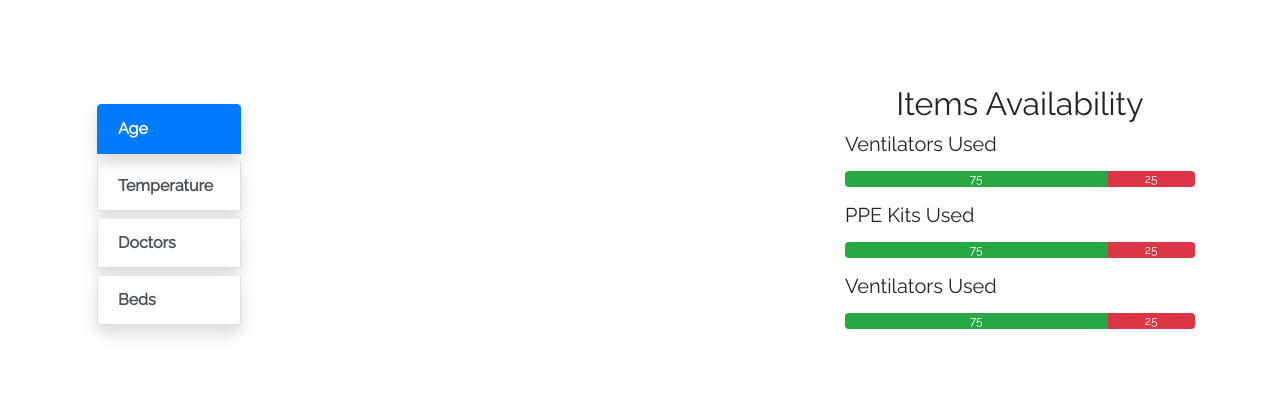
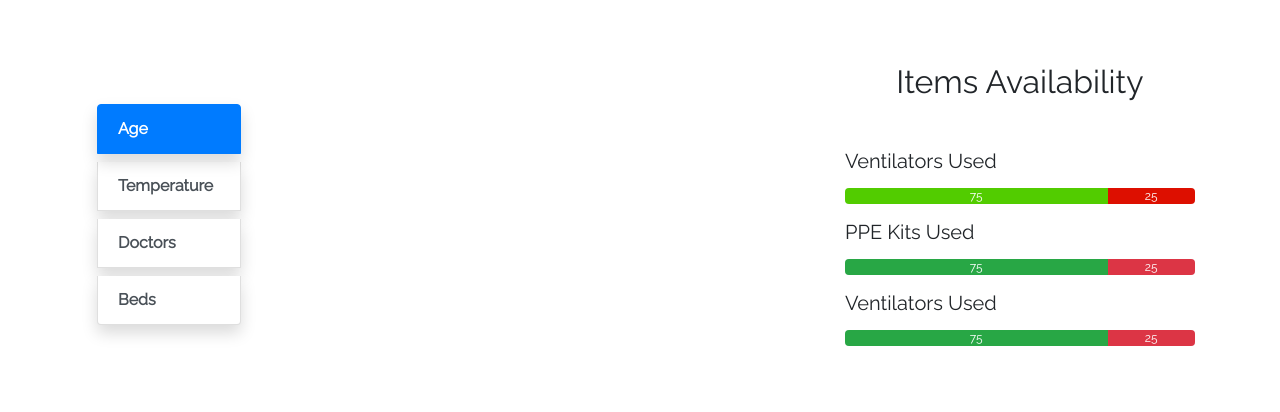
Before and after one commit to Patience-Breakers/Hospital-CMS-for-Covid-19, a Django app: template covidtracker/templates/dashboard.html in a window 1280 px wide. Shown: the part 307-719 px from the top of the page. Run offline with Django 3.2, Linux system fonts and the light colour scheme; the template is opened without the code that fills it: most values are stand-ins (such as "Sample title", 1, 10 or a date in 2020); some libraries are stand-ins or nearby versions.

Commit message:
Color for progress bar changed

```diff
--- /dev/null
+++ b/covidtracker/static/css/progress-bar.css
@@ -0,0 +1,6 @@
+.background-1 {
+  background-color: #52cc00;
+}
+.background-2 {
+  background-color: #dd0f00;
+}
--- a/covidtracker/templates/dashboard.html
+++ b/covidtracker/templates/dashboard.html
@@ -5,7 +5,13 @@ the Covid Tracker{% endblock %} {% block cssLinks %}
     integrity="sha512-d9xgZrVZpmmQlfonhQUvTR7lMPtO7NkZMkA0ABN3PHCbKA5nqylQ/yWlFAyY6hYgdF1Qh6nYiuADWwKB4C2WSw=="
     crossorigin="anonymous"></script>
 
-{% endblock %} {% block body %}
+{% endblock %}
+{% block linkBelow %}
+<link rel="stylesheet" href="{% static 'css/progress-bar.css' %}" />
+
+{% endblock %}
+
+{% block body %}
 <!--todo graph for active, recovered, decreased and on ventilator Starts here -->
 <style>
     .recovered {
@@ -323,14 +329,14 @@ the Covid Tracker{% endblock %} {% block cssLinks %}
                 </div>
             </div>
         </div>
-        <div class="col-md-4 align-self-center">
-            <h2 class="text-center header display-6">Items Availability</h2>
+        <div class="col-md-4 ">
+            <h2 class="text-center header display-6 my-5">Items Availability</h2>
             <div class="progress-bar-for-ventilators mb-3">
                 <h5>Ventilators Used</h5>
                 <div class="progress">
-                    <div class="progress-bar bg-success w-75" role="progressbar" aria-valuenow="70" aria-valuemin="0"
+                    <div class="progress-bar background-1 w-75" role="progressbar" aria-valuenow="70" aria-valuemin="0"
                         aria-valuemax="100">75</div>
-                    <div class="progress-bar bg-danger w-25" role="progressbar" aria-valuenow="30" aria-valuemin="0"
+                    <div class="progress-bar background-2 w-25" role="progressbar" aria-valuenow="30" aria-valuemin="0"
                         aria-valuemax="100">25</div>
                 </div>
             </div>
```
